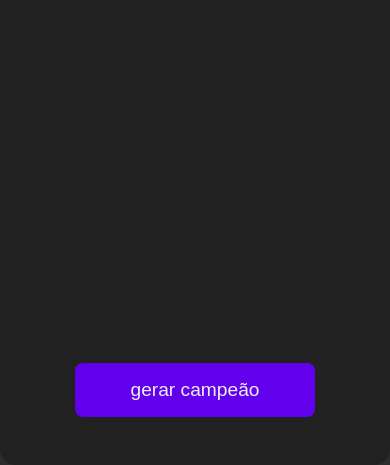
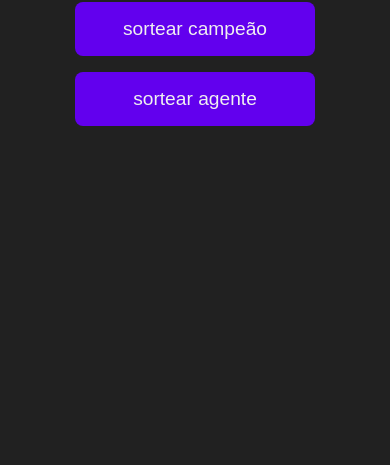
Before and after one commit to Th-Fernandes/LOL-randomizer, a website: page index.html in a window 390 px wide. Shown: the part 379-844 px from the top of the page. Drawn offline with Linux system fonts and the light colour scheme.

Commit message:
interface

```diff
--- a/index.html
+++ b/index.html
@@ -14,6 +14,19 @@
 </head>
 <body>
     <main class="main">
+        <!--MAIN MENU MODAL-->
+        <section class="main-menu">
+            <div class="modal">
+                <h1>RIOT RANDOMIZER</h1>
+
+            <div class="options">
+                <button  class="choose-lol"> sortear campeão </button>
+                <button> sortear agente </button>
+            </div>
+            </div>
+        </section>
+        <!-- SESSAO GERAR CAMPEAO-->
+        <section class="champion-interface">
             <div class="champions-data">
 
             </div>
@@ -22,10 +35,13 @@
                 <p id="timer"></p>
                 <button onclick=" " class="sort-champion">gerar campeão</button>
             </div>
+        </section>
     </main>
 
     <script type="module">
-        import { configs } from './index.js'
+        import { configs, mainMenu } from './index.js'
+
+        mainMenu.hide()
 
         const button = document.querySelector('.sort-champion');
 
--- a/index.js
+++ b/index.js
@@ -1,9 +1,15 @@
-import { championsList } from "./data/champions.js";
+import { championsList} from "./data/champions.js";
 
 const configs = {
     //sorteia um campeao aleatorio
     sortChamp() {
-        return championsList[Math.round(Math.random() * championsList.length)]
+        const result = championsList[Math.round(Math.random() * championsList.length)]
+
+        while(result == championsList.length) {
+            result = championsList[Math.round(Math.random() * championsList.length)]
+        }
+
+        return result
     },
 
     printResults() {
@@ -50,6 +56,16 @@ const configs = {
     }
 }
 
-export { configs }
+const mainMenu = {
+    hide() {
+        document.querySelector('.choose-lol').addEventListener('click', () => {
+            document.querySelector('.main-menu').style.transition = "1.5s all"
+            document.querySelector('.main-menu').style.opacity = 0;
+            document.querySelector('.main-menu').style.visibility = "hidden"
+        })
+    }
+}
+
+export { configs, mainMenu }
 
 //console.log(sortChamp())
--- a/styles/index.scss
+++ b/styles/index.scss
@@ -18,6 +18,10 @@ $white: #f0f0f0;
 
 html {
     font-size: 62.5%;
+
+    button {
+        cursor: pointer;
+    }
 }
 
 /* === MAIN === */
@@ -31,9 +35,6 @@ body {
     align-items: center;
 
     main {
-        display: flex;
-        flex-wrap: wrap;
-
         width: min(60rem, 95%);
         max-width: 144rem;
         height: 40rem;
@@ -43,6 +44,49 @@ body {
         background-color: $dark-grey;
         text-align: center;
         }
+
+        section.main-menu {
+            width: 100%;
+            height: 100%;
+            background-color: $dark-grey;
+            position: fixed;
+            inset: 0;
+            z-index: 999;
+            display: flex;
+            align-items: center;
+            justify-content: center;
+
+
+            .modal {
+                width: min(60rem, 95%);
+
+                > h1 {
+                    font-size: 3.2rem;
+                }
+
+                .options {
+                    > button {
+
+                    display: block;
+                    width: 15rem;
+                    padding: 1rem;
+                    margin: 1rem auto;
+                    border: none;
+                    border-radius: 8px;
+                    background-color: $violet;
+                    color: $white;
+                    font-size: 1.2rem;
+                    transition: .5s all;
+                    }
+                }
+            }
+
+        }
+
+        section.champion-interface {
+            display: flex;
+            flex-wrap: wrap;
+            height: 100%;
 
             .champions-data {
                 width: 100%;
@@ -59,7 +103,6 @@ body {
                     border-radius: 8px;
                 }
             }
-
 
            .submit-area {
             align-self: flex-end;
@@ -95,6 +138,7 @@ body {
                     background: gray;
                 }
            }
+        }
 
     }
 }
@@ -104,9 +148,30 @@ body {
         main.main {
             width: 100%;
             height: 100vh;
+            padding: 0;
 
             justify-content: center;
             align-items: center;
+
+            section.main-menu {
+
+
+                .modal {
+
+                    > h1 {
+                        font-size: 2.2rem;
                     }
                 }
             }
+
+            section.champion-interface {
+                justify-content: center;
+                align-items: center;
+
+                .submit-area {
+                    align-self: auto;
+                }
+            }
+        }
+    }
+}
```
Also changed, not shown: styles/index.css, 1 other file. Lines whose indentation alone changed are shown as unchanged.
